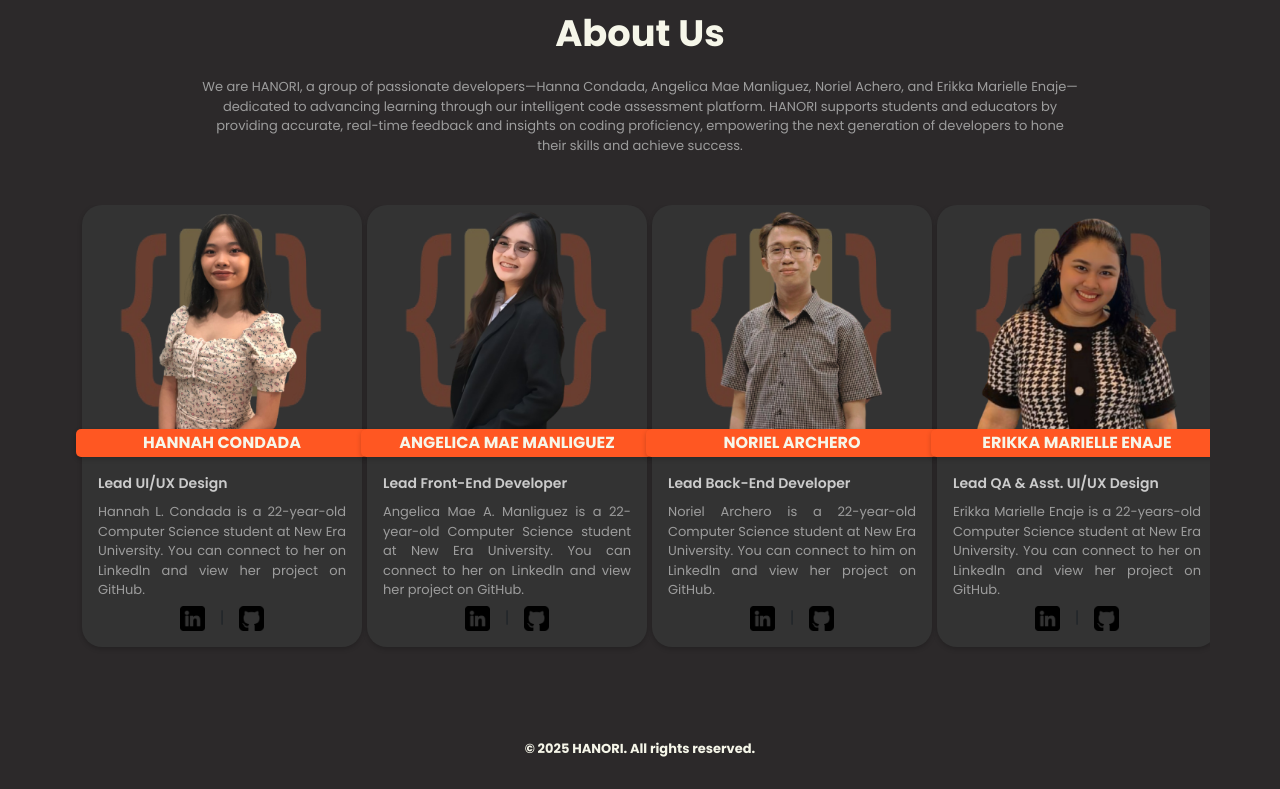
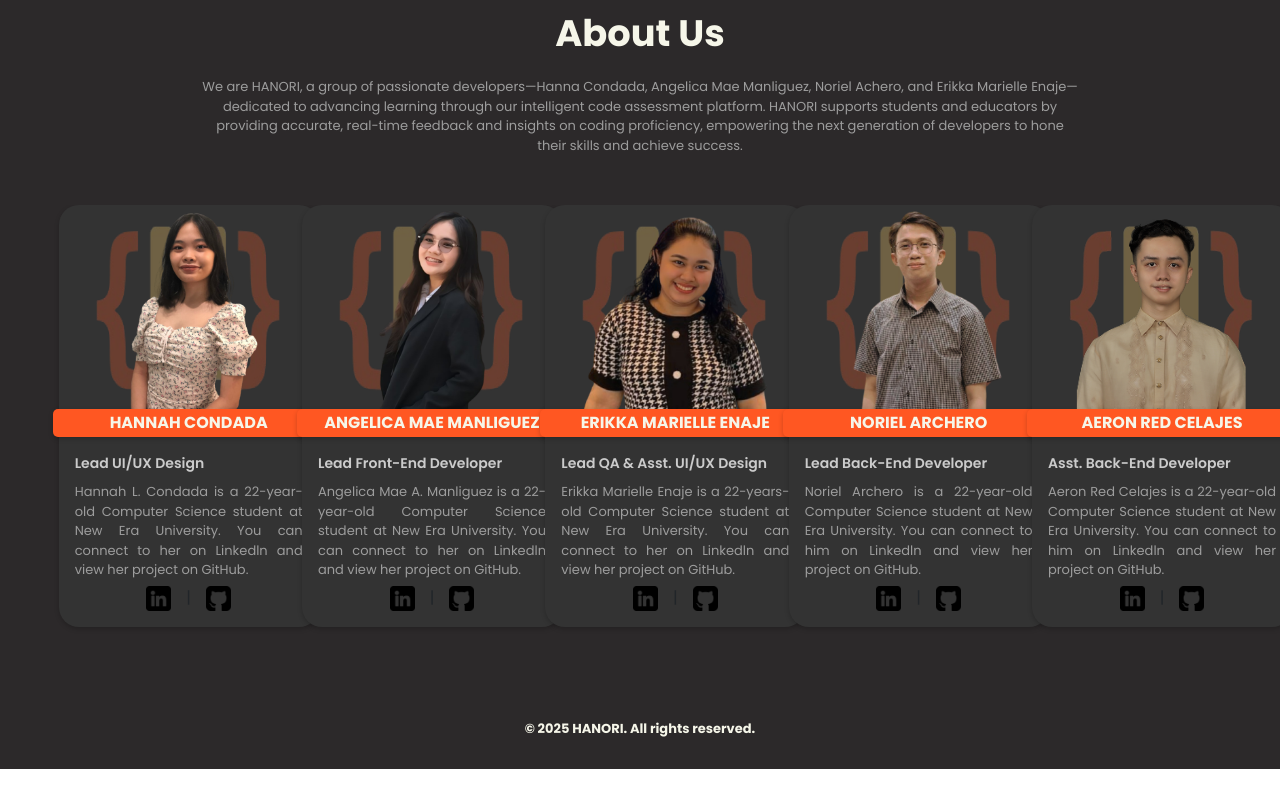
Before and after one commit to AeronRedCelajes/HANORI_Frontend, a React (Vite) app: page / in a window 1280 px wide. Shown: the part 2312-3101 px from the top of the page. Built offline with nearby package versions, Linux system fonts and the light colour scheme; the HTML template or start-up script is replaced by a standard one.

Commit message:
fixed about us

```diff
--- a/src/components/AboutComponent.jsx
+++ b/src/components/AboutComponent.jsx
@@ -11,9 +11,9 @@ export const AboutComponent = () => {
         <p>We are HANORI, a group of passionate developers—Hanna Condada, Angelica Mae Manliguez, Noriel Achero, and Erikka Marielle Enaje—dedicated to advancing learning through our intelligent code assessment platform. HANORI supports students and educators by providing accurate, real-time feedback and insights on coding proficiency, empowering the next generation of developers to hone their skills and achieve success.</p>
       </div>
 
-      <div className='container team-container'>
-        <div className='row g-4'>
-          <div className='col-md-3'>
+      <div className='container-fluid team-container'>
+        <div className='row team-row'>
+          <div className='col-md-2'>
               <div className='card team-card'>
                   <img src='/src/assets/hana.png' alt="Hannah Condada"/>
                   <div className="card-name">HANNAH CONDADA</div>
@@ -29,7 +29,7 @@ export const AboutComponent = () => {
               </div>
           </div>
 
-          <div className='col-md-3'>
+          <div className='col-md-2'>
               <div className='card team-card'>
                   <img src='/src/assets/angelica.png' alt="Angelica Mae Manliguez"/>
                   <div className="card-name">ANGELICA MAE MANLIGUEZ</div>
@@ -45,7 +45,23 @@ export const AboutComponent = () => {
               </div>
           </div>
 
-          <div className='col-md-3'>
+          <div className='col-md-2'>
+            <div className='card team-card'>
+              <img src='/src/assets/erikka.png' alt="Erikka"/>
+              <div className="card-name">ERIKKA MARIELLE ENAJE</div>
+              <div className='card-body'>
+                <p className="role">Lead QA & Asst. UI/UX Design</p>
+                <p className="card-text">
+                  Erikka Marielle Enaje is a 22-years-old  Computer Science student at New Era University.  You can connect to her on Linkedln and view her project on GitHub.
+                </p>
+                <div className="social-links">
+                    <a href="#"><img src='/src/assets/linkedin1.png' alt="linkedin"/></a> | <a href="#"><img src='/src/assets/github-sign.png' alt="linkedin"/></a>
+                </div>
+              </div>
+            </div>
+          </div>
+
+          <div className='col-md-2'>
               <div className='card team-card'>
                   <img src='/src/assets/noy.png' alt="Noriel Achero"/>
                   <div className="card-name">NORIEL ARCHERO</div>
@@ -61,21 +77,22 @@ export const AboutComponent = () => {
               </div>
           </div>
 
-          <div className='col-md-3'>
+          <div className='col-md-2'>
               <div className='card team-card'>
-              <img src='/src/assets/erikka.png' alt="Erikka"/>
-              <div className="card-name">ERIKKA MARIELLE ENAJE</div>
+                  <img src='/src/assets/aeron.png' alt="Noriel Achero"/>
+                  <div className="card-name">AERON RED CELAJES</div>
                   <div className='card-body'>
-                <p className="role">Lead QA & Asst. UI/UX Design</p>
-                <p className="card-text">
-                  Erikka Marielle Enaje is a 22-years-old  Computer Science student at New Era University.  You can connect to her on Linkedln and view her project on GitHub.
+                      <p className='role'>Asst. Back-End Developer</p>
+                      <p className='card-text'>
+                          Aeron Red Celajes is a 22-year-old Computer Science student at New Era University. You can connect to him on Linkedln and view her project on GitHub.
                       </p>
-                <div className="social-links">
+                      <div className='social-links'>
                        <a href="#"><img src='/src/assets/linkedin1.png' alt="linkedin"/></a> | <a href="#"><img src='/src/assets/github-sign.png' alt="linkedin"/></a>
                       </div>
                   </div>
               </div>
           </div>
+
         </div>
       </div>
     </>
--- a/src/components/HomeComponent.jsx
+++ b/src/components/HomeComponent.jsx
@@ -1,20 +1,19 @@
 import React from 'react';
 import '../style/home.css'
-
 import { AboutComponent } from './AboutComponent';
 import { FeaturesComponent } from './FeaturesComponent';
 import { FooterComponent } from './FooterComponent';
 import { HeaderComponent } from './HeaderComponent';
 import { LandingNavbarComponent } from './LandingNavbarComponent';
 
-    export const HomeComponents = () => {
+export const HomeComponents = () => {
     return (
         <>
             <div className="landing-page">
                 <LandingNavbarComponent/>
             </div>
 
-            <div>
+            <div className='home-content'>
                 <div className='header-orange-border'>
                     <div className="header-section">
                         <HeaderComponent/>
--- a/src/style/about.css
+++ b/src/style/about.css
@@ -12,11 +12,17 @@
     text-align: center;
 }
 
+.team-row {
+    display: flex;
+    justify-content: center;
+    flex-wrap: wrap;
+    gap: 30px;
+}
+
 .team-container {
     display: flex;
     justify-content: center;
     flex-wrap: wrap;
-    gap: 10px;
     margin-top: 50px;
     padding-bottom: 30px;
     overflow: hidden;
@@ -28,15 +34,14 @@
     border-radius: 20px !important;
     position: relative;
     box-shadow: 0 2px 5px rgba(0, 0, 0, 0.2);
-    width: 280px;
+    width: 260px;
     height: auto;
-    margin: 0 auto;
 }
 
 .team-card img {
-    height: 230px;
+    height: 210px;
     width: 100%;
-    object-fit:contain;
+    object-fit: contain;
 }
 
 .team-card .card-name {
--- a/src/style/home.css
+++ b/src/style/home.css
@@ -6,11 +6,13 @@ body::-webkit-scrollbar {
   position: fixed;
   z-index: 2000;
   width: 100%;
+  overflow: visible;
 }
 
 .header-orange-border {
   background: #EB5A2B;
   clip-path: polygon(0 0, 100% 0, 100% 77%, 0 97%);
+  overflow: visible;
 }
 
 .header-section {
@@ -20,6 +22,7 @@ body::-webkit-scrollbar {
   padding: 0px 0px 90px 70px;
   clip-path: polygon(0 0, 100% 0, 100% 75%, 0 95%);
   position: relative;
+  overflow: visible;
 }
 
 .features-section {
```
Also changed, not shown: src/assets/aeron.png (added). Lines whose indentation alone changed are shown as unchanged.
